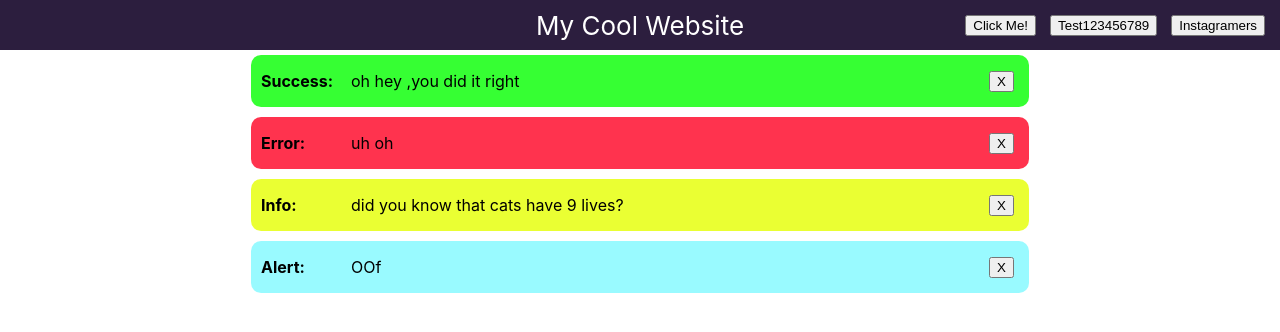
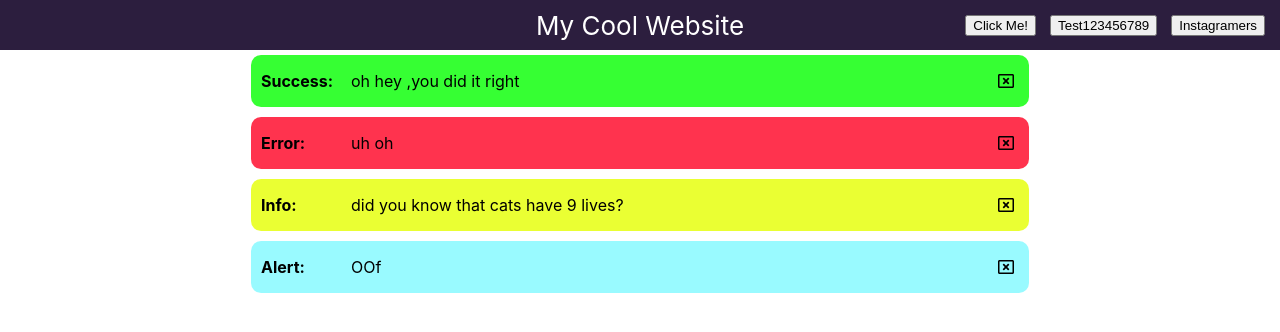
Before and after one commit to ZONAT3D/TestFrontEndSite, a React (Create React App) app: page / in a window 1280 px wide. Shown: the top 332 px of the page. Built offline with nearby package versions, Linux system fonts and the light colour scheme.

Commit message:
Added using states

```diff
--- a/package.json
+++ b/package.json
@@ -8,6 +8,7 @@
     "@testing-library/user-event": "^7.1.2",
     "react": "^16.13.0",
     "react-dom": "^16.13.0",
+    "react-icons": "^3.9.0",
     "react-scripts": "3.4.0"
   },
   "scripts": {
--- a/src/Components/Notification.js
+++ b/src/Components/Notification.js
@@ -1,18 +1,34 @@
 import React from 'react';
+import { FaRegWindowClose } from "react-icons/fa";
 import '../App.css';
 
 export class Notification extends React.Component {
+    constructor(props) {
+        super(props);
+        this.state = {
+            showNoti: true
+        }
+
+        // Binds
+        this.closeNotification = this.closeNotification.bind(this)
+    }
+
     render() {
         return (
-            <div className={ 'Notification ' + this.props.notiType } >
-                <p style={{ fontWeight: "bold", minWidth: "90px" }} >{this.props.notiType}:&nbsp;</p>
-                <p>{this.props.message}</p>
-                <button onClick={closeNotification} style={{ marginRight: "15px", marginLeft: "auto", order: "2"}}>X</button>
-            </div>
+            <>
+                {this.state.showNoti &&
+                <div className={ 'Notification ' + this.props.notiType } >
+                    <p style={{ fontWeight: "bold", minWidth: "90px" }} >{this.props.notiType}:&nbsp;</p>
+                    <p>{this.props.message}</p>
+                    <FaRegWindowClose class="far" onClick={this.closeNotification} style={{ marginRight: "15px", marginLeft: "auto", order: "2"}}></FaRegWindowClose>
+                </div>
+                }
+            </>
         );
     }
+
+    // Handles the closing of Notifications
+    closeNotification = function() {
+        this.setState({ showNoti: false });
+    }
 }
-
-function closeNotification(button) {
-    button.target.parentNode.style = "display: none;";
-}
```
Also changed, not shown: src/App.js (line endings or trailing spaces), 1 other file (tests, documents, lock files or other folders).
